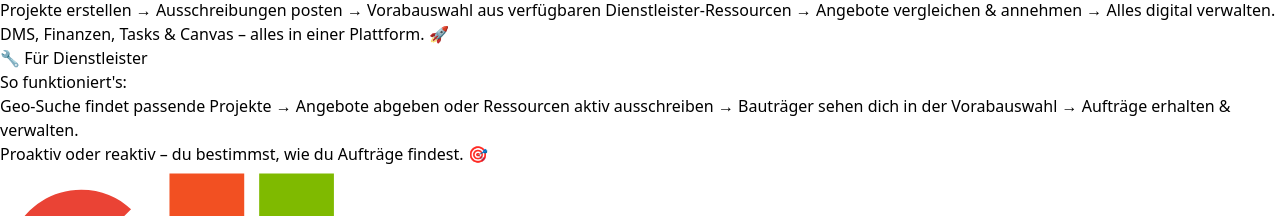
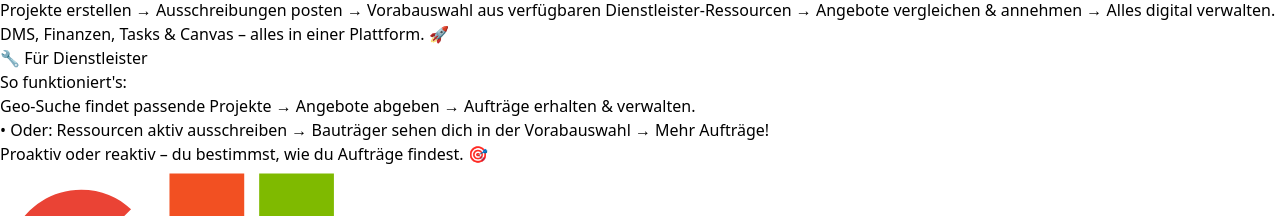
Before and after one commit to BoranPatron/Frontend, a React (Vite) app in the folder Frontend/: page /login in a window 1280 px wide. Shown: the part 1161-1377 px from the top of the page. Built offline with nearby package versions, Linux system fonts and the light colour scheme; no server answers.

Commit message:
Refactor login page instructions for clarity
Co-authored-by: stephan.schellworth <stephan.schellworth@buildwise.ch>

```diff
--- a/Frontend/src/pages/Login.tsx
+++ b/Frontend/src/pages/Login.tsx
@@ -280,10 +280,12 @@ export default function Login() {
                 <span className="font-bold text-blue-400">So funktioniert's:</span>
                 <br />
                 <span className="text-blue-400 font-semibold">Geo-Suche</span> findet passende Projekte →
-                Angebote abgeben <span className="text-gray-400">oder</span>
-                <span className="text-blue-400 font-semibold"> Ressourcen aktiv ausschreiben</span> →
-                Bauträger sehen dich in der Vorabauswahl →
-                Aufträge erhalten & verwalten.
+                Angebote abgeben → Aufträge erhalten & verwalten.
+                <br />
+                <span className="text-xs text-gray-400 mt-2 block">
+                  • <span className="text-blue-400 font-semibold">Oder:</span> Ressourcen aktiv ausschreiben →
+                  Bauträger sehen dich in der Vorabauswahl → Mehr Aufträge!
+                </span>
                 <br />
                 <span className="text-xs text-gray-400 mt-2 block">Proaktiv oder reaktiv – du bestimmst, wie du Aufträge findest. 🎯</span>
               </p>
```
